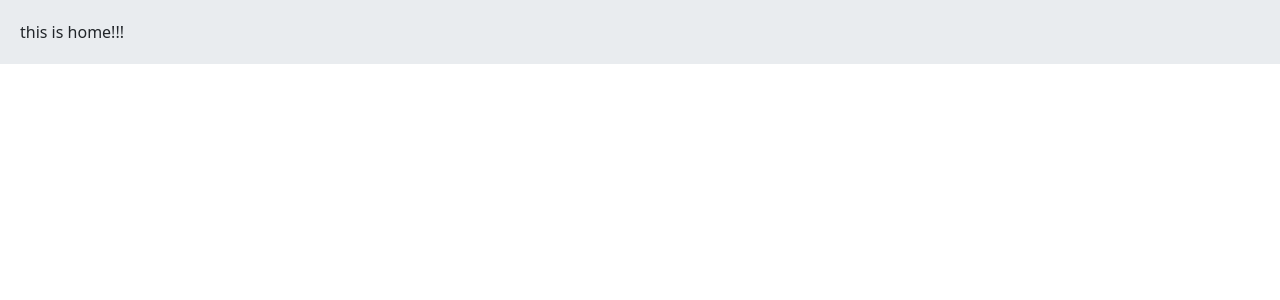
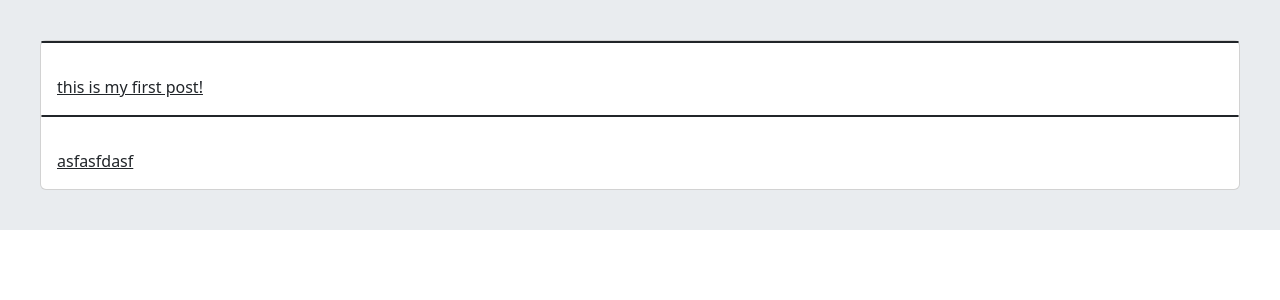
Before and after one commit to ozhan728/scoialmediatest, a Django app: page / in a window 1280 px wide. Shown: the part 56-356 px from the top of the page. Run offline with Django 5.2, Linux system fonts and the light colour scheme; data comes from the database, SQL or seed files in the repository; both versions use the stored data as it was after the commit.

Commit message:
implemented posts

```diff
--- a/account/views.py
+++ b/account/views.py
@@ -5,6 +5,7 @@ from django.contrib.auth.models import User
 from django.contrib import messages
 from django.contrib.auth import authenticate , login , logout
 from django.contrib.auth.mixins import LoginRequiredMixin
+from home.models import Post
 
 # Create your views here.
 
@@ -72,4 +73,5 @@ class UserLogoutView(LoginRequiredMixin,View):
 class UserProfileView(LoginRequiredMixin,View) :
     def get(self,request,user_id):
         user = User.objects.get(pk=user_id)
-        return render(request,'account/profile.html',{'user':user})
+        post = Post.objects.filter(user=user)
+        return render(request,'account/profile.html',{'user':user,'posts':post})
--- a/home/templates/home/index.html
+++ b/home/templates/home/index.html
@@ -1,5 +1,13 @@
 {% extends 'base.html' %}
 
 {% block content %}
-    this is home!!!
+
+    <div class="card" >
+        {% for post in posts %}
+        <h2 class="card border-dark mb-3">  </h2>
+            <a href="{% url 'home:post_detail' post.id post.slug %}" class="card-body" > {{ post.body|truncatewords:10 }}  </a>
+        {% endfor %}
+    </div>
+
+
 {% endblock %}
--- a/home/urls.py
+++ b/home/urls.py
@@ -4,5 +4,6 @@ from . import views
 app_name = 'home'
 urlpatterns = [
 
-    path('',views.HomeView.as_view(),name='home')
+    path('',views.HomeView.as_view(),name='home'),
+    path('post/<int:post_id>/<slug:post_slug>',views.PostDetailView.as_view(),name='post_detail'),
 ]
--- a/home/views.py
+++ b/home/views.py
@@ -1,5 +1,6 @@
 from django.shortcuts import render
 from django.views import View
+from .models import Post
 # Create your views here.
 
 # def home(request) :
@@ -8,7 +9,11 @@ from django.views import View
 class HomeView(View) :
 
     def get(self,request):
-        return render(request,'home/index.html')
+        post = Post.objects.all()
+        return render(request,'home/index.html',{'posts':post})
 
-    def post(self,request):
-        return render(request,'home/index.html')
+
+class PostDetailView(View) :
+    def get(self,request,post_id,post_slug):
+        post = Post.objects.get(pk=post_id,slug=post_slug)
+        return render(request,'home/detail.html',{'post':post})
--- a/templates/base.html
+++ b/templates/base.html
@@ -7,9 +7,10 @@
 
     <style>
         .jumbotron{
-            padding: 20px;
+            padding: 40px;
             margin-button: 20px;
             background-color: #e9ecef;
+
         }
 
     </style>
```
Also changed, not shown: account/templates/account/profile.html (+7 -0 lines), home/templates/home/detail.html (added, +7 -0 lines), db.sqlite3.
